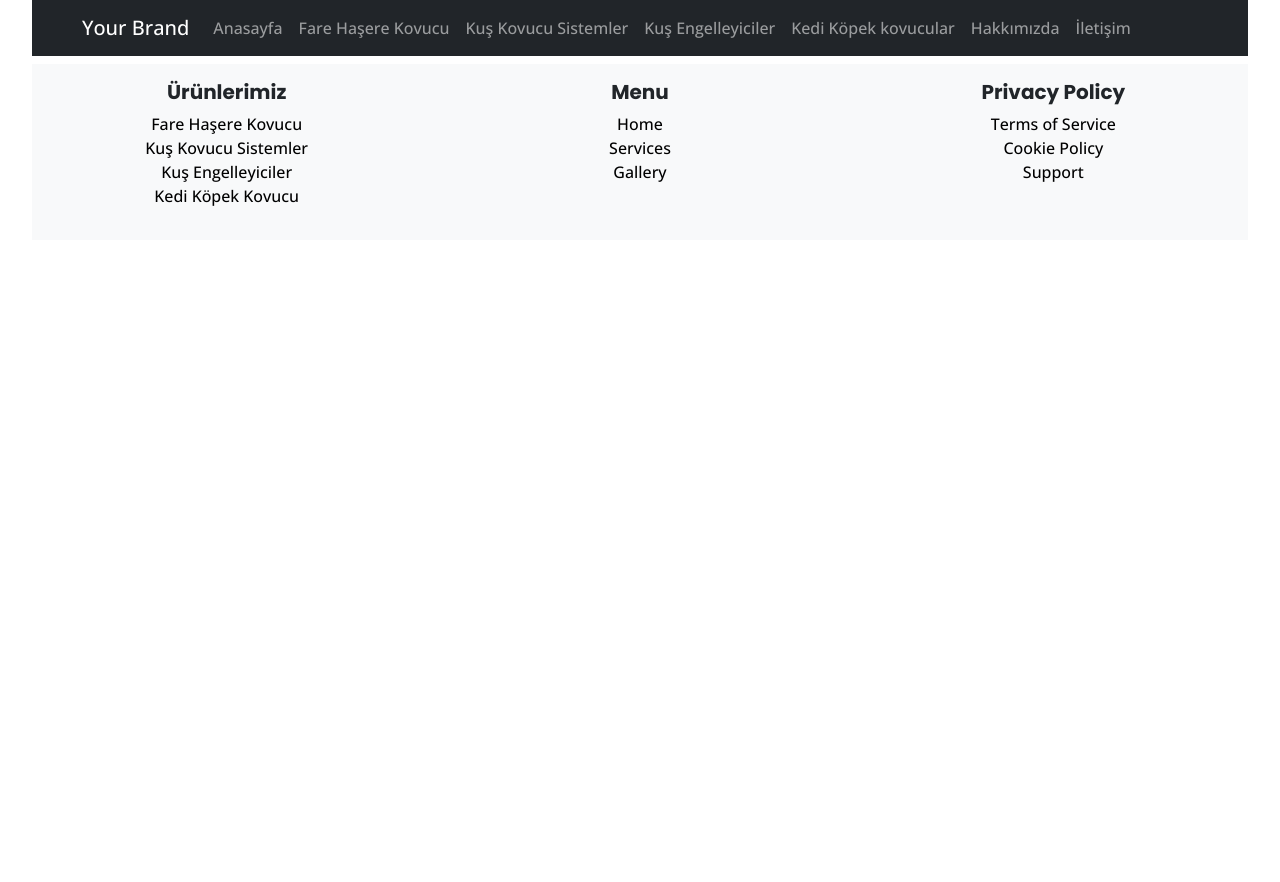
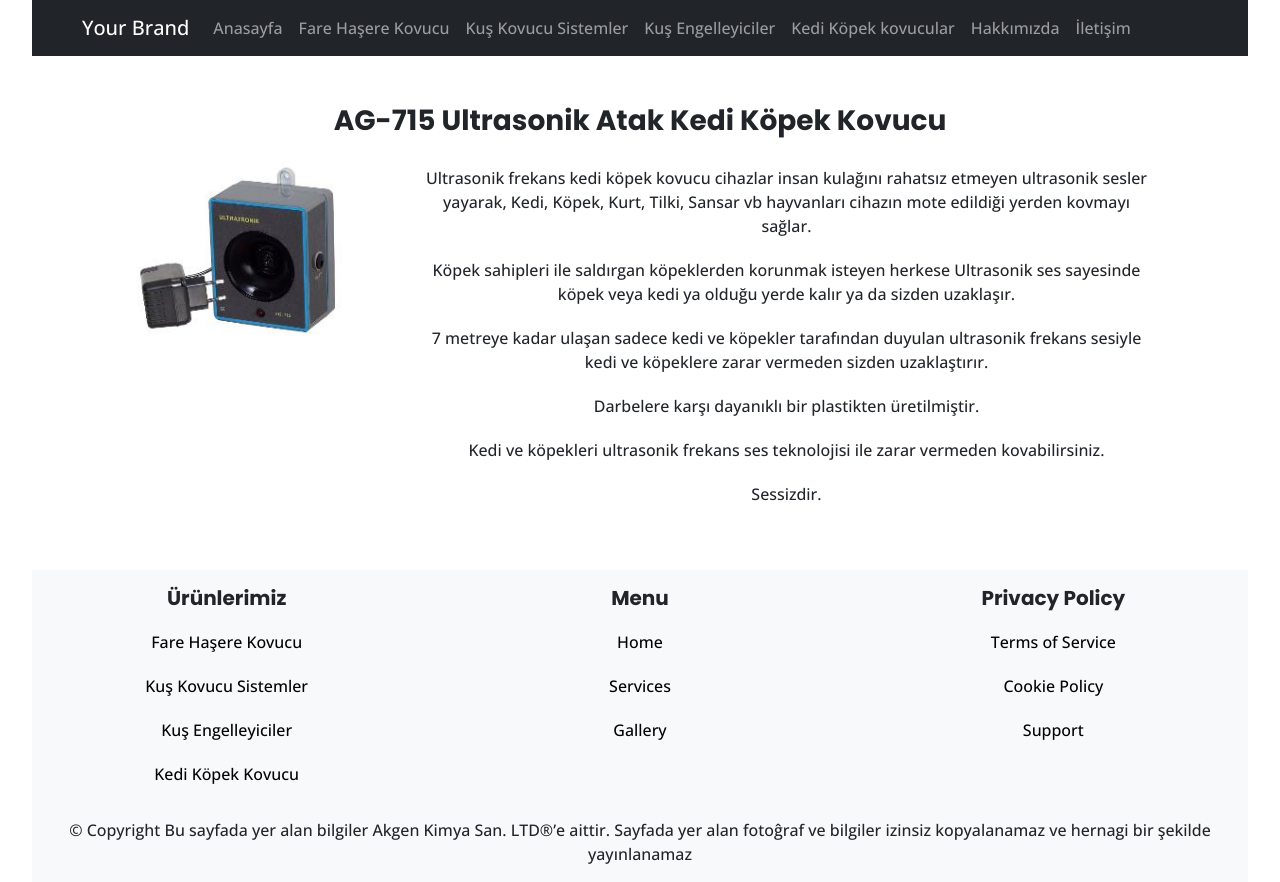
Before and after one commit to Mert003/ilaclama, a React (Create React App) app: page /kedikopekkovucu in a window 1280 px wide. Before the commit the page ends 800 px from the top, so only its background shows below. Built offline with nearby package versions, Linux system fonts and the light colour scheme.

Commit message:
sthasdasird31

```diff
--- a/src/App.css
+++ b/src/App.css
@@ -5,6 +5,10 @@
 h1,h2,h3,h4,h5{
   font-family: "Poppins" , sans-serif;
 }
-p,a{
+p,a,li{
   font-family: "Open sans" , sans-serif;
 }
+li{
+  list-style: none;
+  margin-top: 20px;
+}
--- a/src/App.js
+++ b/src/App.js
@@ -6,6 +6,7 @@ import Hakkimizda from './components/hakkimizda';
 import Footer from './components/footer/Footer';
 import Farekovucu from './pages/urunlistesi/farekovucu';
 import Kuskovucu from './pages/urunlistesi/kuskovucu';
+import Kedikopek from "./pages/urunlistesi/kedikopek";
 
 function App() {
   return (
@@ -16,6 +17,7 @@ function App() {
                <Route path="/hakkimizda" element={<Hakkimizda /> } />
                <Route path="/farehasere" element={<Farekovucu /> } />
                <Route path="/kuskovucu" element={<Kuskovucu /> } />
+               <Route path="/kedikopekkovucu" element={<Kedikopek /> } />
 
           </Routes>
       <Footer />
--- a/src/components/footer/Footer.js
+++ b/src/components/footer/Footer.js
@@ -47,6 +47,13 @@ function Footer() {
 
 
       </Row>
+      <Row>
+        <Col>
+        <p>© Copyright
+Bu sayfada yer alan bilgiler Akgen Kimya San. LTD®’e aittir. Sayfada yer alan fotoĝraf ve bilgiler izinsiz kopyalanamaz ve hernagi bir şekilde
+yayınlanamaz</p>
+        </Col>
+      </Row>
     </footer>
   );
 }
--- /dev/null
+++ b/src/pages/urunlistesi/kedikopek.js
@@ -0,0 +1,44 @@
+// TwoColumnLayout.js
+import React from 'react';
+import { Container, Row, Col } from 'react-bootstrap';
+import ag715 from "../../images/ag715.jpg";
+const TwoColumnLayout = () => {
+    return (
+        <Container className='my-5'>
+            <Row>
+                <Col>
+                    <h3>AG-715 Ultrasonik Atak Kedi Köpek Kovucu</h3>
+                </Col>
+            </Row>
+
+            <Row className='px-5'>
+                <Col md={3}>
+                    {/* Left Column with Image */}
+                    <div className='column'>
+                        <img
+                            src={ag715} // Replace with your actual image path
+                            alt='Image'
+                            style={{ width: '100%', height: 'auto' }}
+                        />
+                    </div>
+                </Col>
+                <Col md={9}>
+                    {/* Right Column with Header and List */}
+                    <div className='column'>
+
+                        <ul>
+                            <li>Ultrasonik frekans kedi köpek kovucu cihazlar insan kulağını rahatsız etmeyen ultrasonik sesler yayarak, Kedi, Köpek, Kurt, Tilki, Sansar vb hayvanları cihazın mote edildiği yerden kovmayı sağlar.</li>
+                            <li>Köpek sahipleri ile saldırgan köpeklerden korunmak isteyen herkese Ultrasonik ses sayesinde köpek veya kedi ya olduğu yerde kalır ya da sizden uzaklaşır.</li>
+                            <li>7 metreye kadar ulaşan sadece kedi ve köpekler tarafından duyulan ultrasonik frekans sesiyle kedi ve köpeklere zarar vermeden sizden uzaklaştırır.</li>
+                            <li>Darbelere karşı dayanıklı bir plastikten üretilmiştir.</li>
+                            <li>Kedi ve köpekleri ultrasonik frekans ses teknolojisi ile zarar vermeden kovabilirsiniz.</li>
+                            <li>Sessizdir.</li>
+                        </ul>
+                    </div>
+                </Col>
+            </Row>
+        </Container>
+    );
+};
+
+export default TwoColumnLayout;
--- a/src/pages/urunlistesi/kuskovucu.js
+++ b/src/pages/urunlistesi/kuskovucu.js
@@ -31,7 +31,18 @@ const Kuskovucu = () => {
           <div className="column">
             <img src={ultrasonik} alt="Image 1" style={{width:"276px",height:"202px"}}/>
             <h3>Ultrasonik ve Sonik Atak Cihazi</h3>
-            <p>Kapsama alani: 1000 m2</p>
+            <ul>
+              <li>Martı, Güvercin ve Karga gibi büyük yada ufak kuş türlerine etkili sonik ses</li>
+              <li>Kapsama alani: 1000 m2</li>
+              <li>Sonik atak özellikli kuş kovucu ses tekonolojisi</li>
+              <li>Hareket detektörlü enerji tasarruf mekanizması</li>
+              <li>%97 oranında suya dirençli</li>
+              <li>Soğuk sıcak her türlü hava koşulunda kullanılabilme özelliği.</li>
+              <li>Geceleyin otomatik olarak kapanma fonksiyonlu</li>
+              <li>Güvenli: insan ve çevre sağlığına zararsız</li>
+              <li>130° lik açılı kaplama alanında 15-20 metreye kadar etkili</li>
+              <li>Sonik Atak kuş kovucu cihaz kullanma klavuzu</li>
+            </ul>
             <a href={samplePDF1} target="_blank"
                     rel="noreferrer">
                     <FaFilePdf size={30}/>
@@ -44,9 +55,20 @@ const Kuskovucu = () => {
           <div className="column">
             <img src={ag450} alt="Image 2" style={{width:"276px",height:"202px"}}/>
             <h3>Ultrasonik kus ve yarasa kovucu</h3>
-            <p>Kapsama alani: 720 m2</p>
+            <ul>
+              <li>Martı, Güvercin ve Karga gibi büyük yada ufak kuş ve yarasa türlerine etkili ultrasonik ses</li>
+              <li>Kapsama alanı: 720 m2</li>
+              <li>Frekans aralığı: 12KHZ-65KHZ</li>
+              <li>Dış ortamda cihazdan 20-30 metre mesafeye kadar etkilidir.</li>
+              <li>Depolar, fabrikalar ve çiftlikler gibi büyük alanlarda kullanım amacıyla tasarlanmıştır.</li>
+              <li>10 değişik ultrasonik atak kovucu frekans ayarlanabilme özellikli</li>
+              <li>Ev, Bina çatıları, Depolar, Otel ve Fabrika gibi yerlerde kullanmaya uygun</li>
+              <li>Teknik personelimizle montaj dahil hizmet</li>
+              <li>2 sene garantili</li>
+              <li>Ultrasonik atak kus kovucu kullanma klavuzu</li>
+            </ul>
             <a href={samplePDF2} target="_blank"
-                    rel="noreferrer">
+                    rel="noopener noreferrer">
                   <FaFilePdf size={30}/>
                 </a>
 
```
